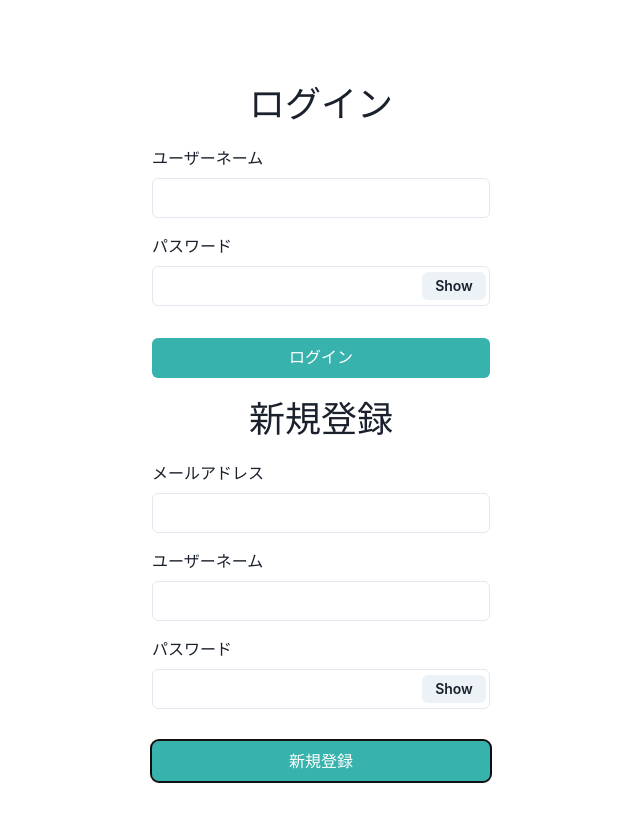
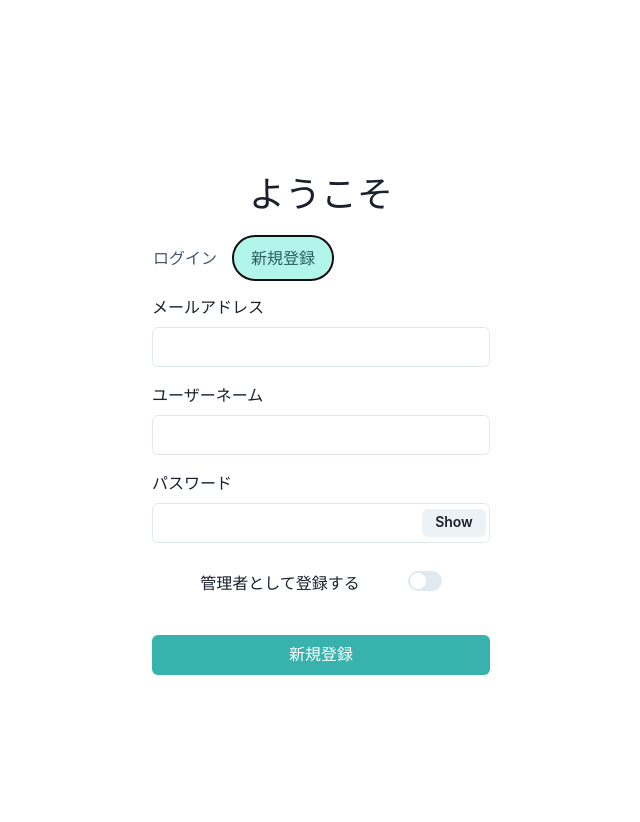
Before and after one commit to V01d42/LabMart, a React (Vite) app in the folder React/: page / in a window 1280 px wide. Both pictures are taken after a click on the tab "新規登録". Shown: the top 822 px of the page, without its empty margins (319-959 px from the left). Built offline with nearby package versions, Linux system fonts and the light colour scheme; no server answers.

Commit message:
ログイン画面のデザインの修正、トグルの追加

```diff
--- a/React/src/components/AddProductsContent.tsx
+++ b/React/src/components/AddProductsContent.tsx
@@ -21,6 +21,7 @@ import {
 import { useDisclosure } from "@chakra-ui/react";
 import { useState, useCallback } from "react";
 import { Link as ReactRouterLink } from "react-router-dom";
+import { requestWithAuth } from "../RequestWithAuth";
 
 interface ConfirmationModalProps {
   isOpen: boolean;
@@ -124,7 +125,7 @@ const AddProductsContent: React.FC = () => {
     };
 
     try {
-      const response = await fetch("http://localhost:8000/products", {
+      const response = await requestWithAuth("http://localhost:8000/products", {
         method: "POST",
         headers: {
           "Content-Type": "application/json",
--- a/React/src/pages/SigninPage.tsx
+++ b/React/src/pages/SigninPage.tsx
@@ -11,6 +11,12 @@ import {
   InputGroup,
   InputRightElement,
   VStack,
+  Tabs,
+  TabList,
+  TabPanels,
+  Tab,
+  TabPanel,
+  Switch,
 } from "@chakra-ui/react";
 
 // フォームで使用する変数の型を定義
@@ -37,6 +43,7 @@ const SigninPage = () => {
     useForm<SignUpInputs>();
 
   const [show, setShow] = useState<boolean>(false);
+  const [isManager, setIsManager] = useState<boolean>(false);
   const navigate = useNavigate();
 
   const onSignInSubmit = handleSignInSubmit(async (data) => {
@@ -77,7 +84,7 @@ const SigninPage = () => {
   const onSignUpSubmit = handleSignUpSubmit(async (data) => {
     const userData = {
       ...data,
-      role_id: 0,
+      role_id: isManager ? 1 : 0,
     };
 
     try {
@@ -96,6 +103,12 @@ const SigninPage = () => {
         // 成功した場合の処理
         const result = await response.json();
         console.log("成功:", result);
+        //role_idが1の場合は管理者画面に遷移
+        if (isManager) {
+          navigate("/admin");
+        } else {
+          navigate("/purchase");
+        }
       }
     } catch (error) {
       console.error("エラーが発生しました:", error);
@@ -111,7 +124,14 @@ const SigninPage = () => {
       alignItems="center"
     >
       <VStack spacing="5">
-        <Heading>ログイン</Heading>
+        <Heading>ようこそ</Heading>
+        <Tabs variant="soft-rounded" colorScheme="teal">
+          <TabList>
+            <Tab>ログイン</Tab>
+            <Tab>新規登録</Tab>
+          </TabList>
+          <TabPanels>
+            <TabPanel>
               <form onSubmit={onSignInSubmit}>
                 <VStack spacing="4" alignItems="left">
                   <FormControl>
@@ -130,7 +150,11 @@ const SigninPage = () => {
                         {...registerSignIn("password")}
                       />
                       <InputRightElement width="4.5rem">
-                  <Button h="1.75rem" size="sm" onClick={() => setShow(!show)}>
+                        <Button
+                          h="1.75rem"
+                          size="sm"
+                          onClick={() => setShow(!show)}
+                        >
                           {show ? "Hide" : "Show"}
                         </Button>
                       </InputRightElement>
@@ -147,8 +171,8 @@ const SigninPage = () => {
                   </Button>
                 </VStack>
               </form>
-
-        <Heading>新規登録</Heading>
+            </TabPanel>
+            <TabPanel>
               <form onSubmit={onSignUpSubmit}>
                 <VStack spacing="4" alignItems="left">
                   <FormControl>
@@ -170,11 +194,35 @@ const SigninPage = () => {
                         {...registerSignUp("password")}
                       />
                       <InputRightElement width="4.5rem">
-                  <Button h="1.75rem" size="sm" onClick={() => setShow(!show)}>
+                        <Button
+                          h="1.75rem"
+                          size="sm"
+                          onClick={() => setShow(!show)}
+                        >
                           {show ? "Hide" : "Show"}
                         </Button>
                       </InputRightElement>
                     </InputGroup>
+                  </FormControl>
+                  <FormControl
+                    display="flex"
+                    alignItems="center"
+                    justifyContent="center"
+                  >
+                    <FormLabel mt="3">管理者として登録する</FormLabel>
+                    <Switch
+                      id="manager"
+                      ml="9"
+                      sx={{
+                        ".chakra-switch__track": {
+                          bg: "gray.200", // オフの時の色
+                        },
+                        "&[data-checked] .chakra-switch__track": {
+                          bg: "teal.400", // オンの時の色
+                        },
+                      }}
+                      onChange={(e) => setIsManager(e.target.checked)}
+                    />
                   </FormControl>
                   <Button
                     marginTop="4"
@@ -187,6 +235,9 @@ const SigninPage = () => {
                   </Button>
                 </VStack>
               </form>
+            </TabPanel>
+          </TabPanels>
+        </Tabs>
       </VStack>
     </Flex>
   );
```
Lines whose indentation alone changed are shown as unchanged.
